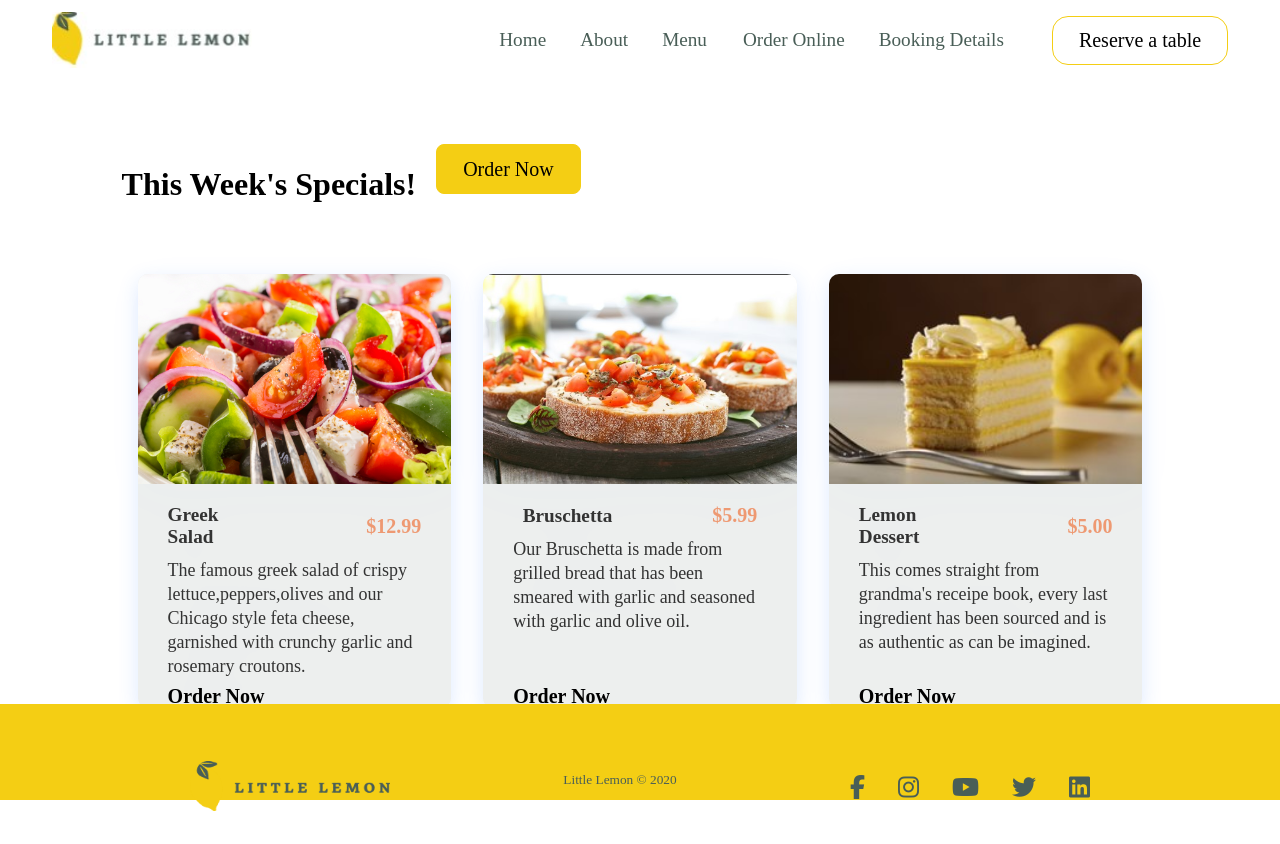
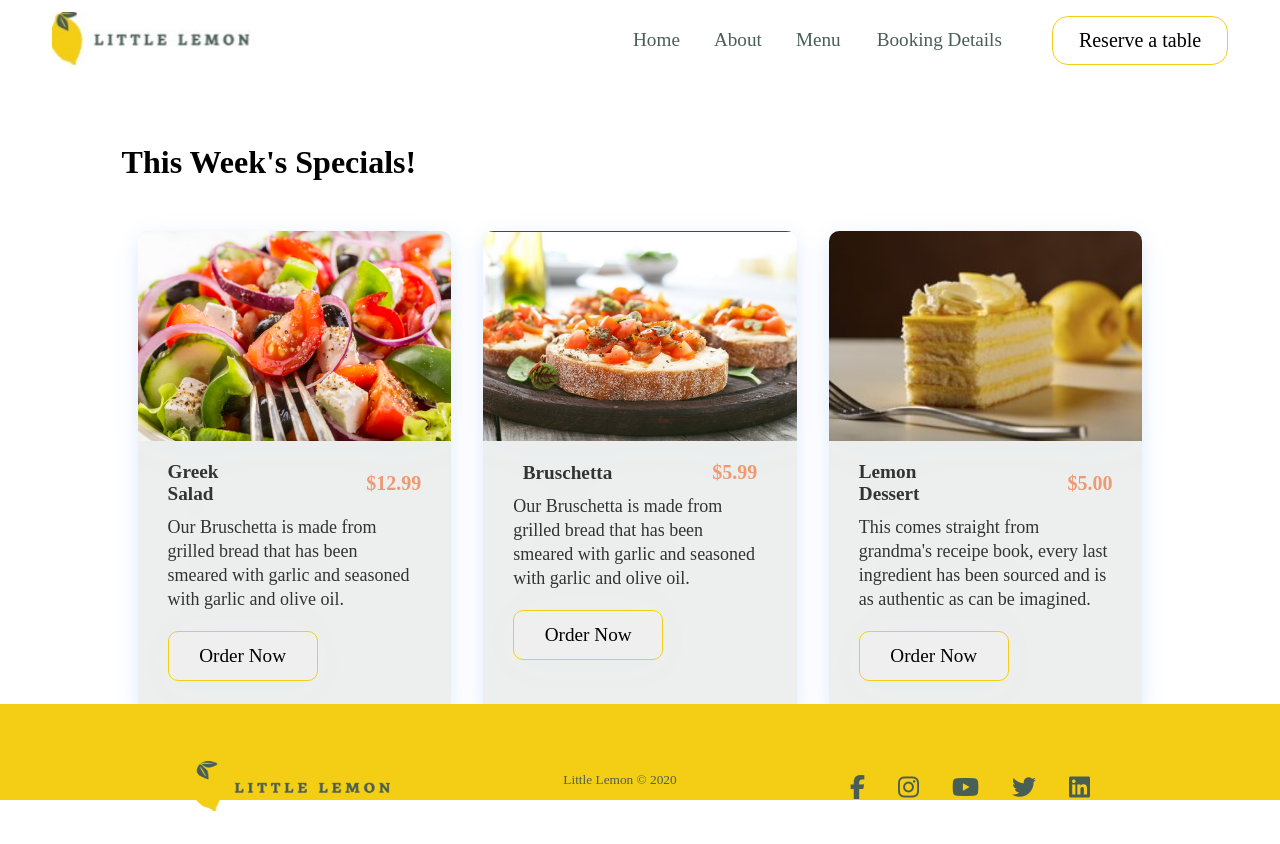
Before and after one commit to ShilpaMRao/little-lemon, a React (Create React App) app: page /menu in a window 1280 px wide. Built offline with nearby package versions, Linux system fonts and the light colour scheme; a web font is replaced by a local one.

Commit message:
Enhanced the menu cards

```diff
--- a/src/components/CardItems.js
+++ b/src/components/CardItems.js
@@ -7,15 +7,9 @@ function CardItems(props) {
   return (
     <>
       <li className="cards-item">
-        {/* <Link className="cards-item-link" to="/menu"> */}
         <Link className="cards-item-link" to={path}>
           <figure className="cards-item-pic-wrap">
             <img className="cards-item-img" src={src} alt={label} />
-            {/* <img
-              className="cards-item-img"
-              src="greek salad.jpg"
-              alt="greek salad"
-            /> */}
           </figure>
           <div className="cards-item-info">
             <div className="cards-item-text-header-price">
@@ -23,17 +17,8 @@ function CardItems(props) {
               <h5 className="cards-item-text-price">{price}</h5>
             </div>
             <p className="cards-item-text">{text}</p>
-            <h6 className="cards-item-ordernow">{ordernow}</h6>
-            {/*  <div className="cards-item-text-header-price">
-              <h5 className="cards-item-text-header">Greek Salad</h5>
-              <h5 className="cards-item-text-price">$12.99</h5>
-            </div>
-            <p className="cards-item-text">
-              The famous greek salad of crispy lettuce,peppers,olives and our
-              Chicago style feta cheese, garnished with crunchy garlic and
-              rosemary croutons.
-            </p>
-            <h6 className="cards-item-ordernow">Order a Delivery</h6> */}
+            {/* <h6 className="cards-item-ordernow">{ordernow}</h6> */}
+            <button className="order-now-card">Order Now</button>
           </div>
         </Link>
       </li>
--- a/src/components/Cards.css
+++ b/src/components/Cards.css
@@ -146,3 +146,38 @@
       margin-bottom: 2rem;
     }
   }
+
+  .order-now {
+    /* background-color: var(--primary); */
+    /* background-color:#f4ce14;  */
+     color: black;
+     border: 1px solid var(--primary);
+     height: 50px;
+     width: 150px;
+     border-radius: 10px;
+     transition: all 0.7s ease-out;
+     font-size: 1.2rem;
+     margin-bottom: 30px;
+     margin-top: 20px;
+ }
+ .order-now:hover{
+     cursor: pointer;
+     background-color: #f4ce14;
+ }
+ .order-now-card {
+    /* background-color: var(--primary); */
+    /* background-color:#f4ce14;  */
+     color: black;
+     border: 1px solid var(--primary);
+     height: 50px;
+     width: 150px;
+     border-radius: 10px;
+     transition: all 0.7s ease-out;
+     font-size: 1.2rem;
+     /* margin-bottom: 30px; */
+     margin-top: 20px;
+ }
+ .order-now-card:hover{
+     cursor: pointer;
+     background-color: #f4ce14;
+ }
--- a/src/components/Cards.js
+++ b/src/components/Cards.js
@@ -4,45 +4,57 @@ import "./Cards.css";
 import { Button } from "./Button";
 import "./Button.css";
 
+function createData(path, src, label, textheading, price, text) {
+  return { path, src, label, textheading, price, text };
+}
+
+const menuCards = [
+  createData(
+    "/menu",
+    "greek salad.jpg",
+    "Greek Salad",
+    "Greek Salad",
+    "$12.99",
+    "Our Bruschetta is made from grilled bread that has been smeared with garlic and seasoned with garlic and olive oil."
+  ),
+  createData(
+    "/menu",
+    "bruschetta.jpg",
+    "Bruschetta",
+    "Bruschetta",
+    "$5.99",
+    "Our Bruschetta is made from grilled bread that has been smeared with garlic and seasoned with garlic and olive oil."
+  ),
+  createData(
+    "/menu",
+    "lemon dessert.jpg",
+    "Lemon Dessert",
+    "Lemon Dessert",
+    "$5.00",
+    "This comes straight from grandma's receipe book, every last ingredient has been sourced and is as authentic as can be imagined."
+  ),
+];
+
 function Cards() {
   return (
     <div className="cards">
       <div className="cards-header">
         <h1>This Week's Specials!</h1>
-        <Button buttonStyle="btn--primary">Order Now</Button>
+        {/* <button className="order-now">Order Now</button> */}
       </div>
       <div className="cards-container">
         <div className="cards-wrapper">
           <ul className="cards-items">
-            <CardItems
-              path="/menu"
-              src="greek salad.jpg"
-              label="Greek Salad"
-              textheading="Greek Salad"
-              price="$12.99"
-              text="The famous greek salad of crispy lettuce,peppers,olives and our
-              Chicago style feta cheese, garnished with crunchy garlic and
-              rosemary croutons."
-              ordernow="Order Now"
-            />
-            <CardItems
-              path="/menu"
-              src="bruschetta.jpg"
-              label="Bruschetta"
-              textheading="Bruschetta"
-              price="$5.99"
-              text="Our Bruschetta is made from grilled bread that has been smeared with garlic and seasoned with garlic and olive oil."
-              ordernow="Order Now"
-            />
-            <CardItems
-              path="/menu"
-              src="lemon dessert.jpg"
-              label="Lemon Dessert"
-              textheading="Lemon Dessert"
-              price="$5.00"
-              text="This comes straight from grandma's receipe book, every last ingredient has been sourced and is as authentic as can be imagined."
-              ordernow="Order Now"
-            />
+            {menuCards.map((menucard) => (
+              <CardItems
+                path={menucard.path}
+                src={menucard.src}
+                label={menucard.label}
+                textheading={menucard.textheading}
+                price={menucard.price}
+                text={menucard.text}
+              />
+            ))}
           </ul>
         </div>
       </div>
--- a/src/components/NavBarNew.js
+++ b/src/components/NavBarNew.js
@@ -66,7 +66,7 @@ function NavBarNew() {
                 Reservations
               </Link>
             </li>
-            <li className="nav-item">
+            {/* <li className="nav-item">
               <Link
                 to="/orderonline"
                 className="nav-links"
@@ -74,7 +74,7 @@ function NavBarNew() {
               >
                 Order Online
               </Link>
-            </li>
+            </li> */}
             <li className="nav-item">
               <Link
                 to="/bookings"
@@ -94,7 +94,7 @@ function NavBarNew() {
         <Route path="/" element={<Home />} />
         <Route path="/about" element={<AboutMarioAdrian />} />
         <Route path="/menu" element={<Cards />} />
-        <Route path="/orderonline" element={<Cards />} />
+        {/* <Route path="/orderonline" element={<Cards />} /> */}
         <Route
           path="/bookings"
           element={<BookingDetails reservationData={reservationData} />}
```
